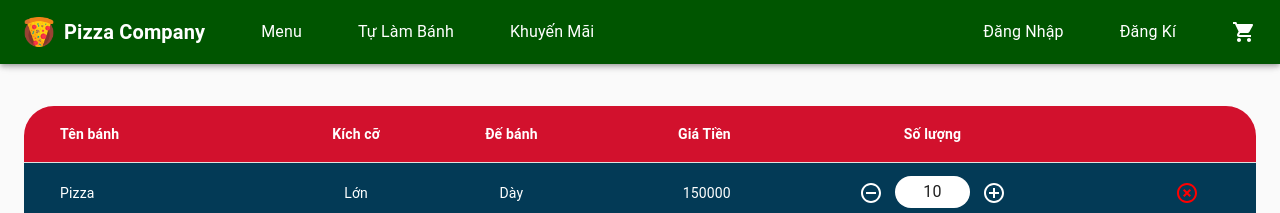
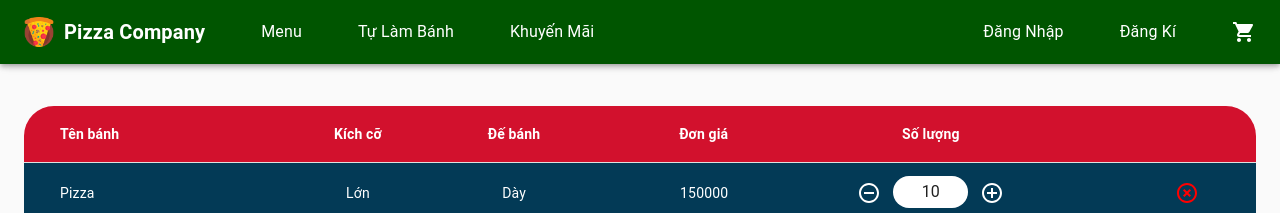
Before and after one commit to ndhungw/pizza-online, a React (Create React App) app: page /cart in a window 1280 px wide. Shown: the top 213 px of the page. Built offline with nearby package versions, Linux system fonts and the light colour scheme; a web font is replaced by a local one.

Commit message:
adjust text

```diff
--- a/src/components/Cart/CartTable.js
+++ b/src/components/Cart/CartTable.js
@@ -49,12 +49,12 @@ export default function CartTable({ cartData, setCount }) {
       <Table className={classes.table} aria-label="simple table" size="small">
         <TableHead>
           <TableRow>
-            <StyledTableCell style={{ borderTopLeftRadius: 30}}>
-              <div style={{marginLeft: "20px"}}>Tên bánh</div>
+            <StyledTableCell style={{ borderTopLeftRadius: 30 }}>
+              <div style={{ marginLeft: "20px" }}>Tên bánh</div>
             </StyledTableCell>
             <StyledTableCell align="center">Kích cỡ</StyledTableCell>
             <StyledTableCell align="center">Đế bánh</StyledTableCell>
-            <StyledTableCell align="right">Giá Tiền</StyledTableCell>
+            <StyledTableCell align="right">Đơn giá</StyledTableCell>
             <StyledTableCell align="center">Số lượng</StyledTableCell>
             <StyledTableCell
               style={{ borderTopRightRadius: 30 }}
@@ -65,7 +65,7 @@ export default function CartTable({ cartData, setCount }) {
           {cartData.map((row, index) => (
             <StyledTableRow key={row.name}>
               <TableCell style={{ color: "white" }} component="th" scope="row">
-              <div style={{marginLeft: "20px"}}>{row.name}</div>
+                <div style={{ marginLeft: "20px" }}>{row.name}</div>
               </TableCell>
               <TableCell
                 style={{
@@ -83,7 +83,7 @@ export default function CartTable({ cartData, setCount }) {
               </TableCell>
               <TableCell style={{ color: "white" }} align="center">
                 <div>
-                <IconButton onClick={() => setCount(index, -1)}>
+                  <IconButton onClick={() => setCount(index, -1)}>
                     <RemoveCircleOutlineIcon
                       style={{ color: "white" }}
                     ></RemoveCircleOutlineIcon>
@@ -105,7 +105,7 @@ export default function CartTable({ cartData, setCount }) {
                     }}
                     value={row.count}
                   ></InputBase>
-                    <IconButton onClick={() => setCount(index, 1)}>
+                  <IconButton onClick={() => setCount(index, 1)}>
                     <AddCircleOutlineIcon
                       style={{ color: "white" }}
                     ></AddCircleOutlineIcon>
```
